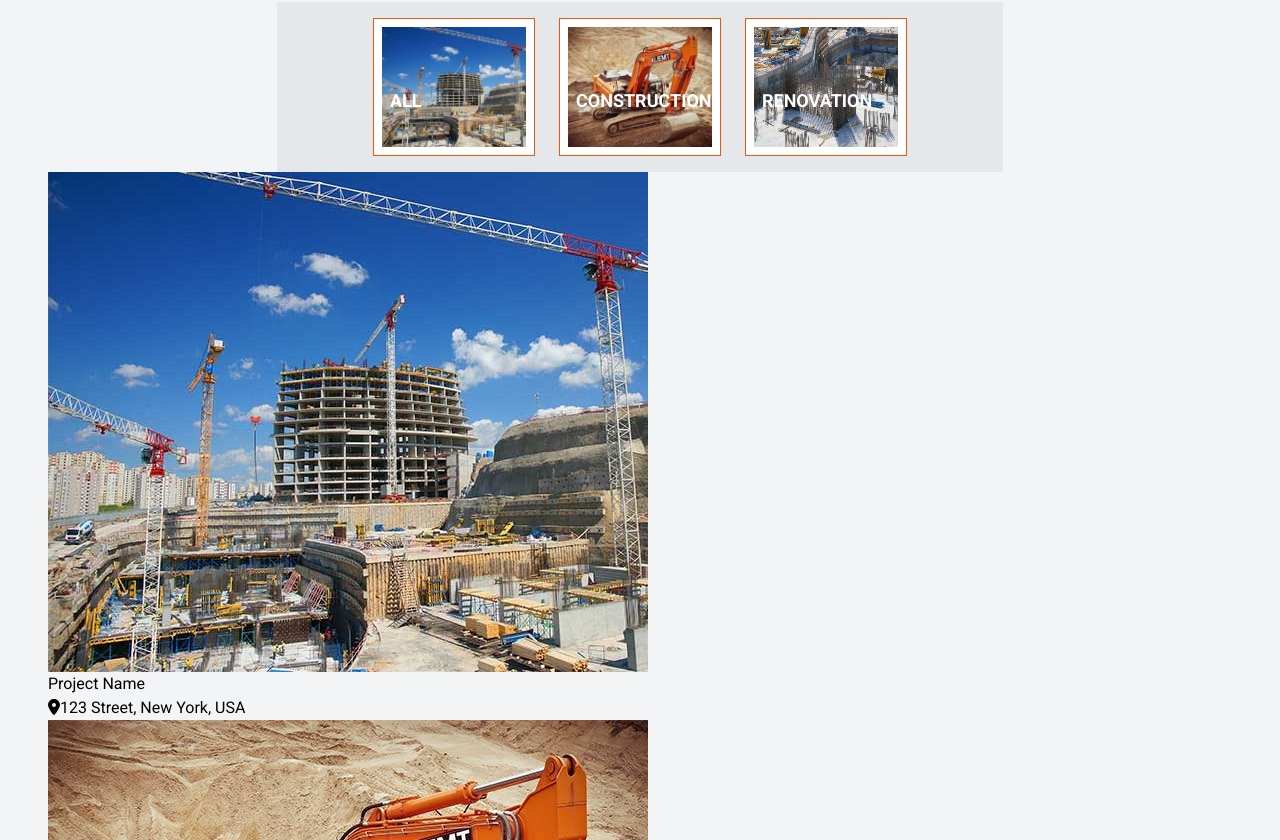
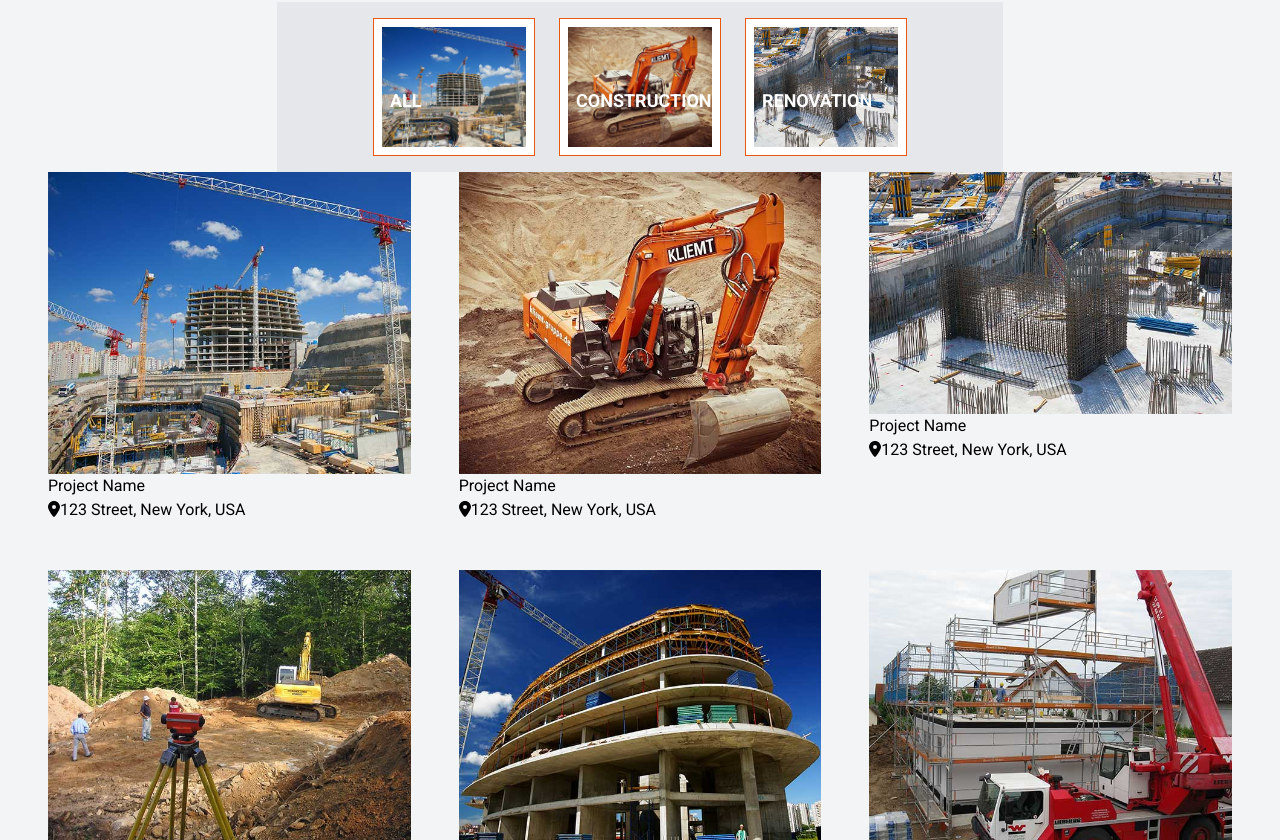
Before and after one commit to FrontEndDevo/webuild, a React (Create React App) app: page /home in a window 1280 px wide. Shown: the part 3880-4720 px from the top of the page. Built offline with nearby package versions, Linux system fonts and the light colour scheme.

Commit message:
Styling big-projects div in Projects component

```diff
--- a/src/components/Projects/Projects.jsx
+++ b/src/components/Projects/Projects.jsx
@@ -23,7 +23,7 @@ const Projects = () => {
       <div className="mini-projects flex mx-auto gap-6 bg-gray-200 w-fit py-4 px-24">
         {allMini}
       </div>
-      <div className="big-projects">{allBig}</div>
+      <div className="big-projects grid grid-cols-3 gap-12">{allBig}</div>
     </div>
   );
 };
```
